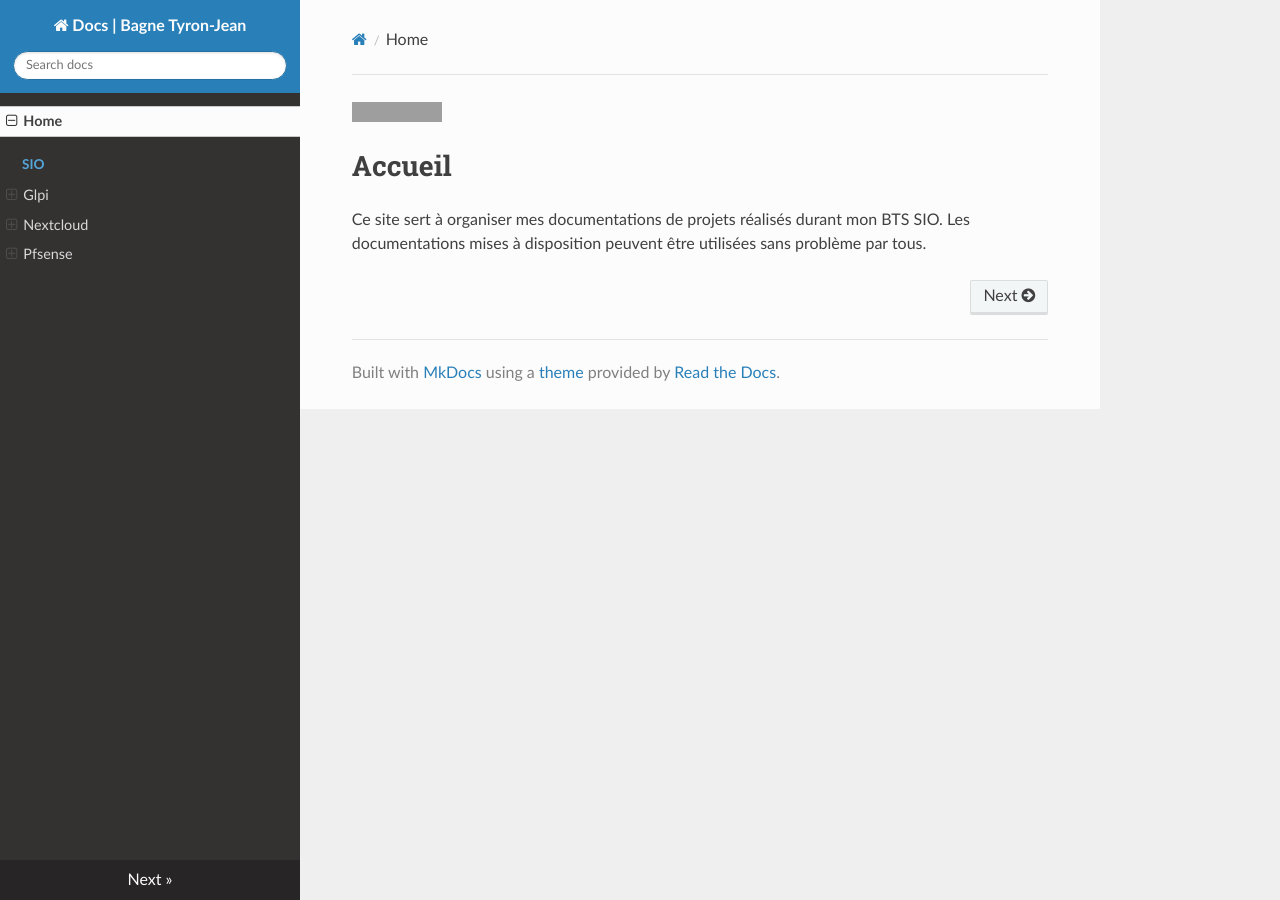
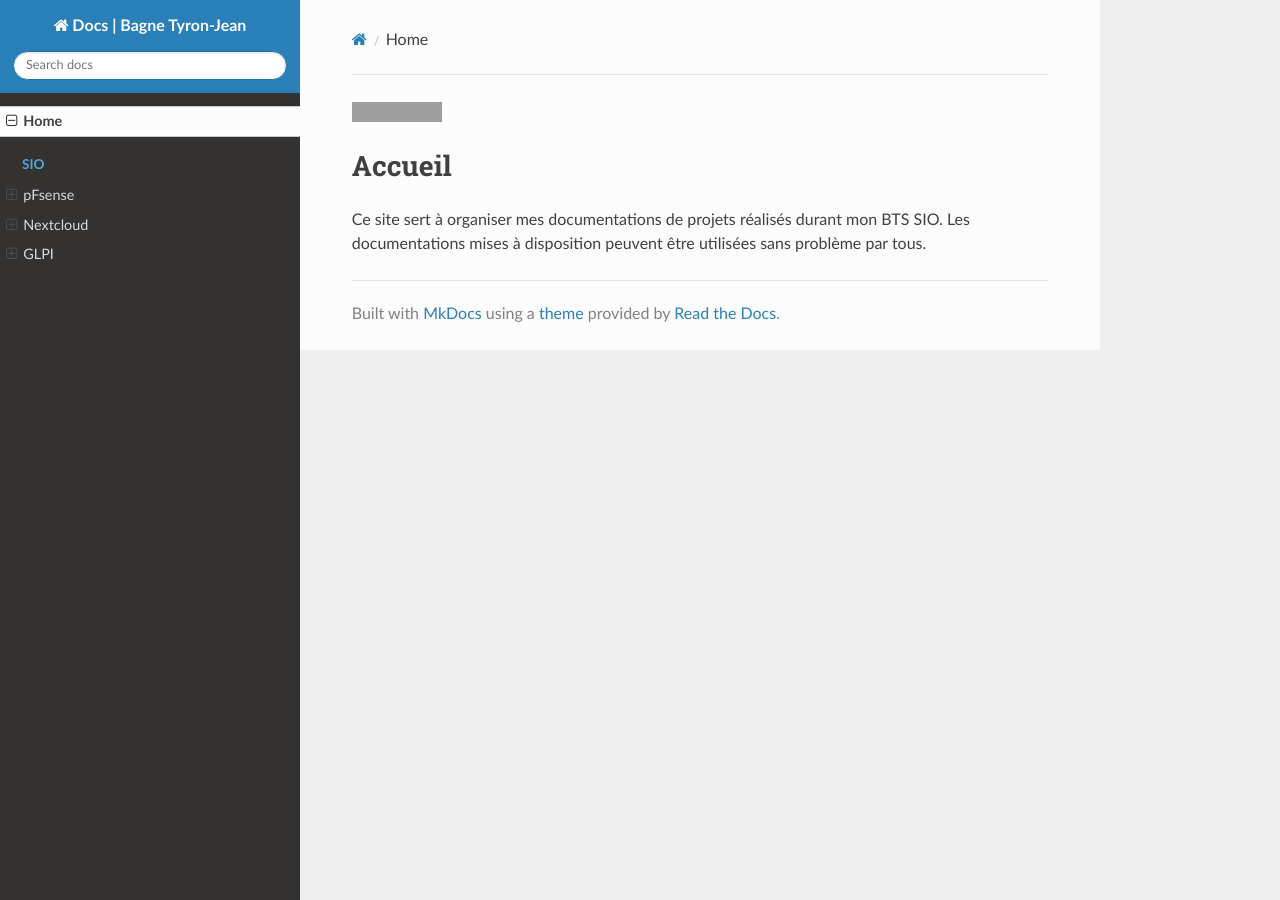
Before and after one commit to wepfen/doc, an MkDocs documentation site: the page built from docs/index.md, in a window 1280 px wide. Built offline with MkDocs 1.6.1, drawn with Linux system fonts in a browser that asks for light colours; nearby versions of some CDN libraries; part of the change alters nothing that is shown; grey boxes are pictures that could not be loaded.

```diff
--- a/mkdocs.yml
+++ b/mkdocs.yml
@@ -13,3 +13,15 @@ markdown_extensions:
   - markdown_include.include:
       base_path: .
   - admonition
+nav:
+    - Home: 'index.md'
+    - SIO:
+      - pFsense:
+        - Introduction: '/sio/pfsense/index'
+      - Nextcloud:
+        - Introduction: '/sio/nextcloud/introduction'
+        - Installation: '/sio/nextcloud/installation'
+      - GLPI:
+        - Introduction: '/sio/glpi/index'
+
+#docs_dir: 'docs'
```
